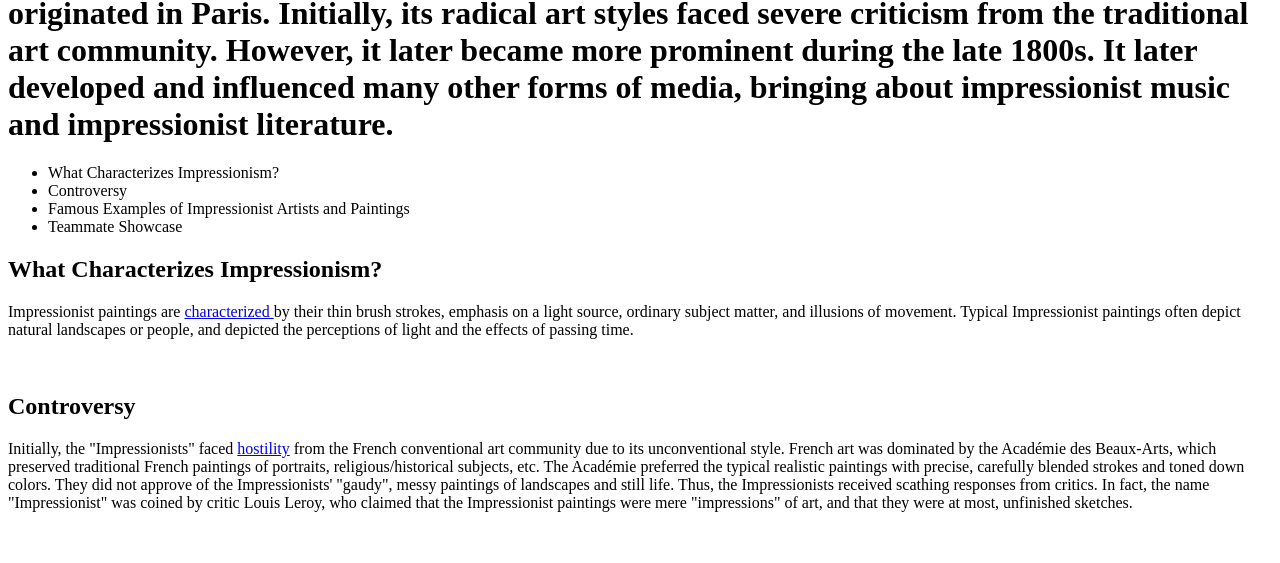
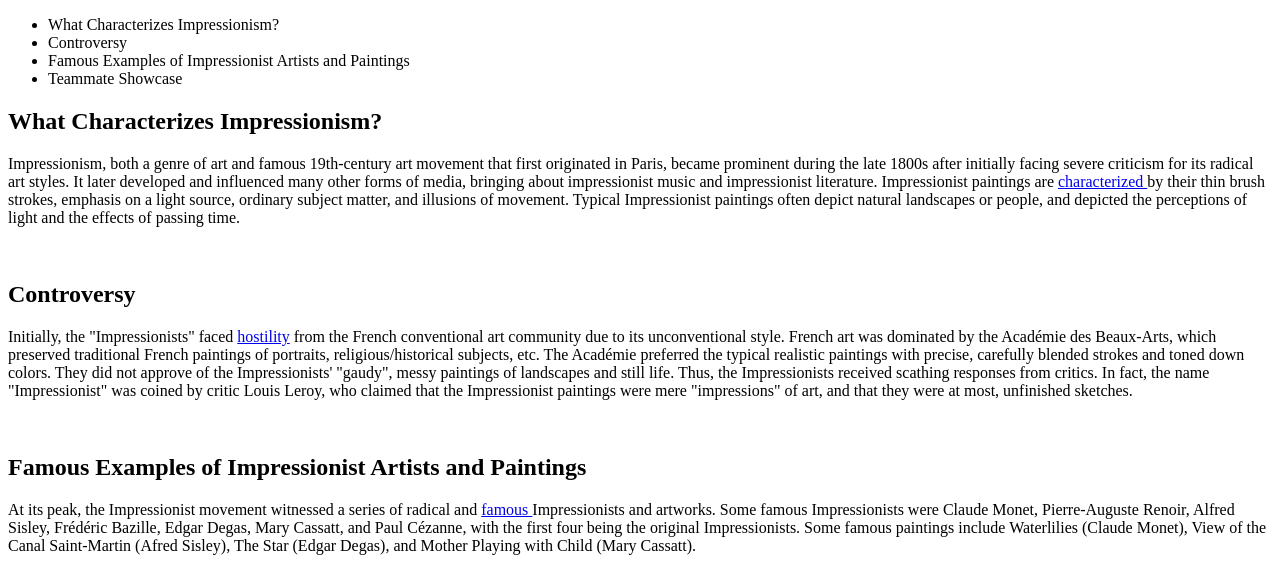
Before and after one commit to evelynchen3/web, a plain HTML site: page index.html in a window 1280 px wide. Shown: the part 50-613 px from the top of the page. Drawn offline with Linux system fonts and the light colour scheme.

Commit message:
Add files via upload

```diff
--- a/index.html
+++ b/index.html
@@ -10,7 +10,7 @@ HW03 -- Thank you for coming to my TED talk
 <title> Al </title> <!--browser title-->
 
 <!--header-->
-<h1> Impressionism is a genre of art, and a famous 19th-century art movement that first originated in Paris. Initially, its radical art styles faced severe criticism from the traditional art community. However, it later became more prominent during the late 1800s. It later developed and influenced many other forms of media, bringing about impressionist music and impressionist literature. </h1>
+<h1> 19th-Century Impressionist Art Movement Impressionism </h1>
 
 <!--list in bullet-point form-->
 <ul>
@@ -22,7 +22,7 @@ HW03 -- Thank you for coming to my TED talk
 
 <h2> What Characterizes Impressionism?  </h2>
 <!--paragraph-->
-<p> Impressionist paintings are
+<p> Impressionism, both a genre of art and famous 19th-century art movement that first originated in Paris, became prominent during the late 1800s after initially facing severe criticism for its radical art styles. It later developed and influenced many other forms of media, bringing about impressionist music and impressionist literature. Impressionist paintings are
 <!--link (link address)-->
 <a href="https://medium.com/popuppainting/the-10-traits-of-impressionism-2a2c045795c7"> characterized </a>
  by their thin brush strokes, emphasis on a light source, ordinary subject matter, and illusions of movement. Typical Impressionist paintings often depict natural landscapes or people, and depicted the perceptions of light and the effects of passing time. </p>
```
